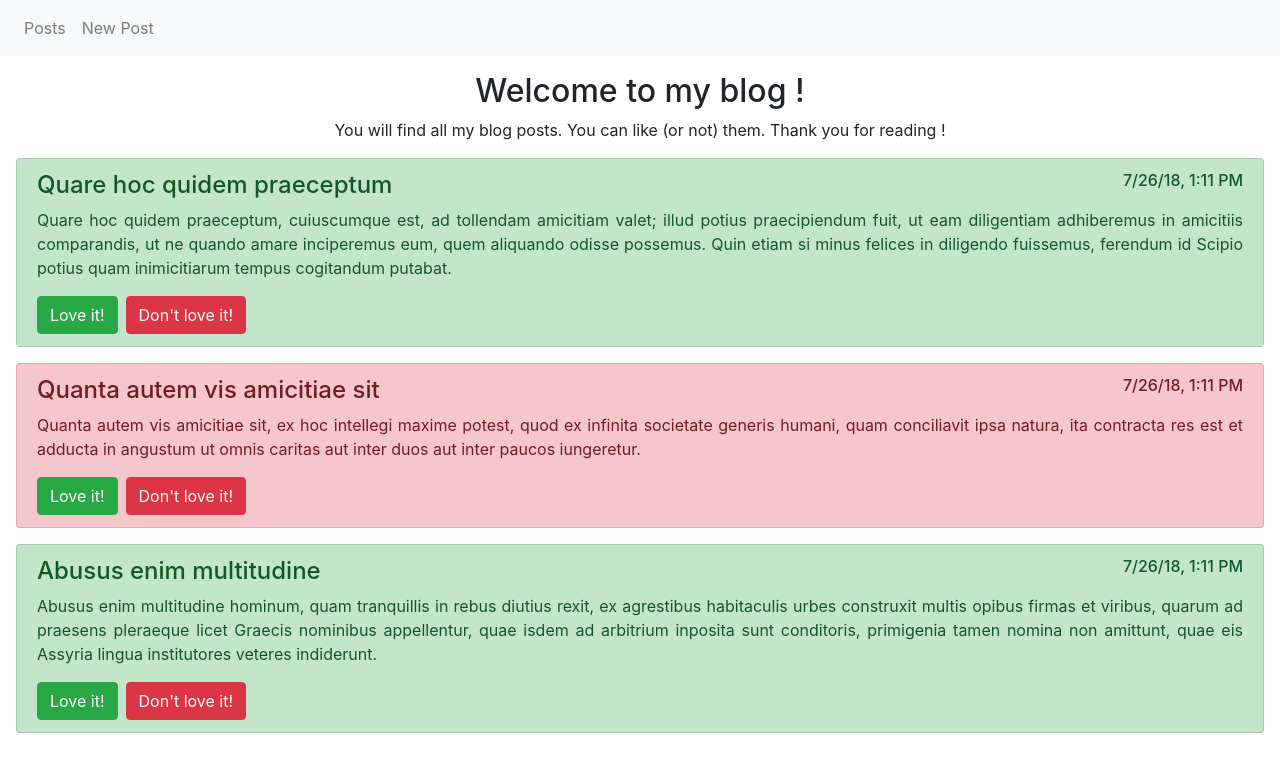
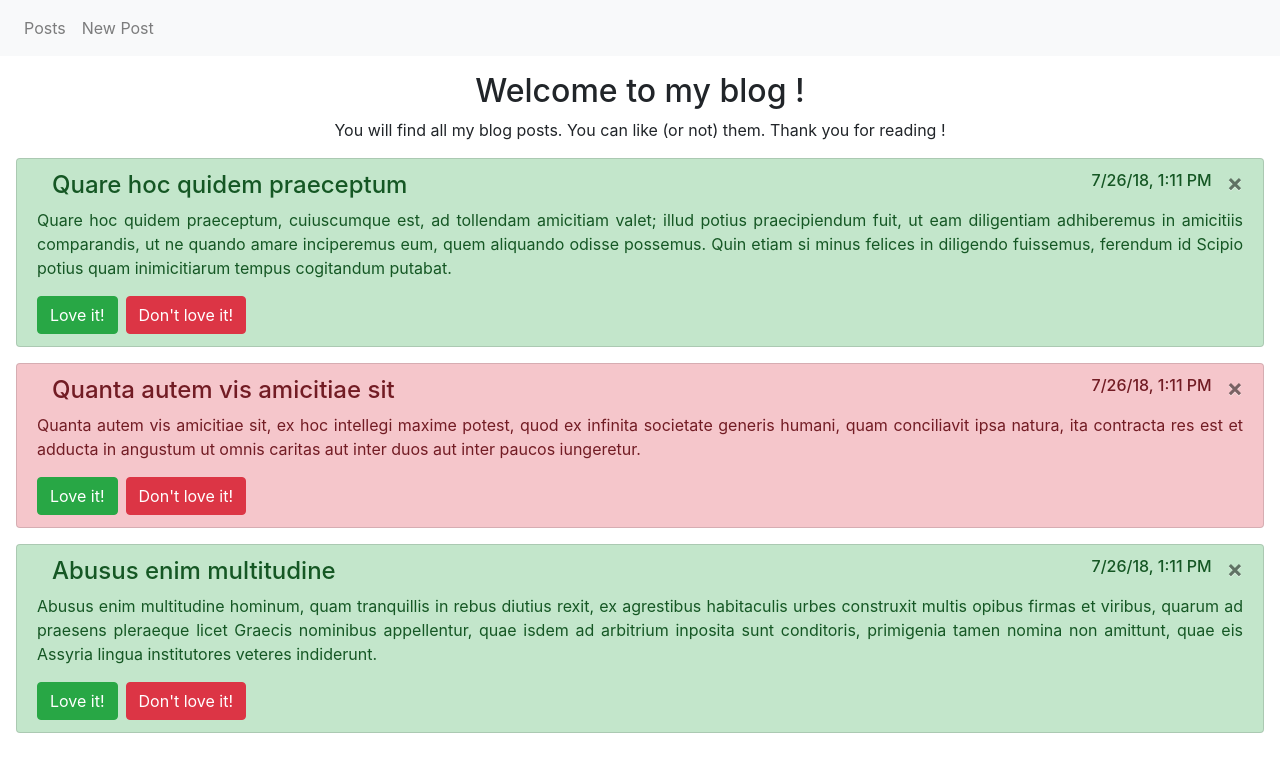
Before and after one commit to ALaureB/angular-blog, an Angular app: page / in a window 1280 px wide. Shown: the top 772 px of the page. Built offline with nearby package versions, Linux system fonts and the light colour scheme.

Commit message:
You can delete post now

```diff
--- a/src/app/post-list-item/post-list-item.component.html
+++ b/src/app/post-list-item/post-list-item.component.html
@@ -2,6 +2,9 @@
                 'mb-3': true,
                 'list-group-item-success': postLikes > 0,
                 'list-group-item-danger' : postLikes < 0}">
+  <button type="button" class="close" aria-label="Close" (click)="onDelete()">
+    <span aria-hidden="true">&times;</span>
+  </button>
   <div class="row">
     <h4 class="col-lg-8">{{ postTitle }}</h4>
     <h6 class="col-lg-4 text-right">{{ postDate | date:'short' }}</h6>
--- a/src/app/post-list-item/post-list-item.component.ts
+++ b/src/app/post-list-item/post-list-item.component.ts
@@ -24,6 +24,10 @@ export class PostListItemComponent implements OnInit {
     this.postsService.unlikePost(this.index);
   }
 
+  onDelete() {
+    this.postsService.deletePost(this.index);
+  }
+
   ngOnInit() {
   }
 
--- a/src/app/services/posts.service.ts
+++ b/src/app/services/posts.service.ts
@@ -21,19 +21,21 @@ export class PostsService {
   likePost(i: number) {
     this.posts[i].loveIts++;
     this.emitPostsSubject();
-    console.log(this.posts[i].loveIts);
   }
 
   unlikePost(i: number) {
     this.posts[i].loveIts--;
     this.emitPostsSubject();
-    console.log(this.posts[i].loveIts);
   }
 
   addPost(post: Post) {
     this.posts.push(post);
     this.emitPostsSubject();
-    console.log(this.posts);
+  }
+
+  deletePost(i: number) {
+    this.posts.splice(i, 1);
+    this.emitPostsSubject();
   }
 
 }
```
